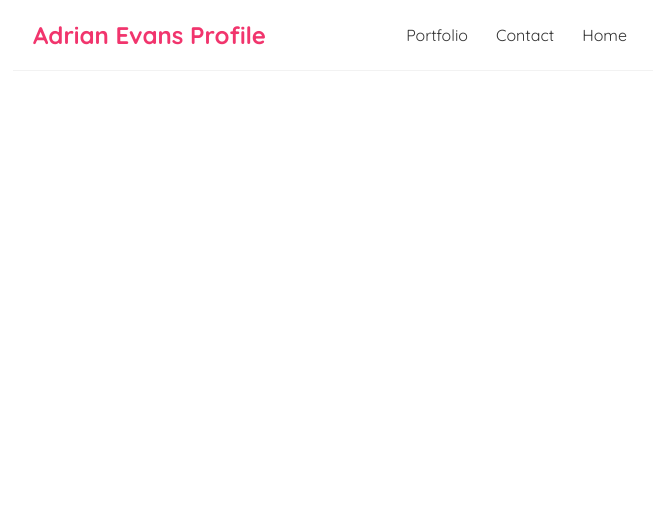
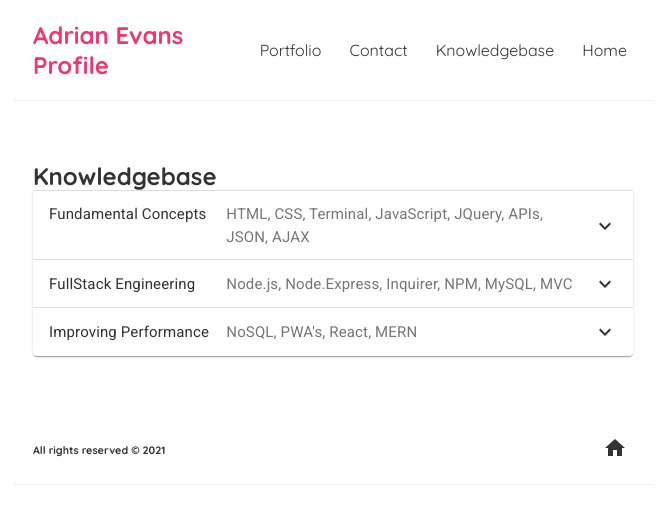
Before and after one commit to AdrianMEvans/portfolio-with-react, a React (Create React App) app: page /knowledgebase in a window 1280 px wide. Shown: the top 524 px of the page, without its empty margins (307-972 px from the left). Built offline with nearby package versions, Linux system fonts and the light colour scheme.

Commit message:
added knowledgebase component

```diff
--- a/src/App.js
+++ b/src/App.js
@@ -2,6 +2,9 @@ import Navbar from './Navbar';
 import Home from './Home';
 import Portfolio from './Portfolio';
 import Contact from './Contact';
+import Footer from './Footer';
+import Knowledgebase from './Knowledgebase';
+
 
 
 import { BrowserRouter as Router, Route, Switch } from 'react-router-dom';
@@ -23,11 +26,15 @@ function App() {
             <Route exact path="/contact">
               <Contact />
             </Route>
+            <Route exact path="/knowledgebase">
+              <Knowledgebase />
+            </Route>
             <Route exact path="/portfolio/:id">
               <PortfolioDetail />
             </Route>
           </Switch>
         </div>
+        <Footer />
       </div>
     </Router>
   );
--- a/src/Contact.js
+++ b/src/Contact.js
@@ -20,11 +20,13 @@ function createData(name, detail) {
 
 const rows = [
   createData('Address', "6 Serena Way, Iluka, WA 6028, Australia"),
-  createData('E-mail', <a href="mailto:adrian@polywhiz.com" textDecoration="none">adrian@polywhiz.com</a>),
-  createData('Website', <a textDecoration="none" href="http://www.thefullstackers.com" target="_blank" rel="noreferrer">www.thefullstackers.com</a>),
-  createData('Mobile', <a class="white-text" href="tel:+61424064104">0424 064 104</a>),
-  createData('GitHub Profile', <a class="white-text" href="https://github.com/AdrianMEvans" target="blank">github.com/AdrianMEvans</a>),
-  createData('LinkedIn', <a class="white-text" href="https://www.linkedin.com/company/71619875/admin/" target="blank">LinkedIn - The FullStackers</a>),
+  createData('E-mail', <a href="mailto:adrian@polywhiz.com">adrian@polywhiz.com</a>),
+  createData('Website', <a href="http://www.thefullstackers.com" target="_blank" rel="noreferrer">www.thefullstackers.com</a>),
+  createData('Mobile', <a href="tel:+61424064104">0424 064 104</a>),
+  createData('GitHub Profile', <a href="https://github.com/AdrianMEvans" target="blank">github.com/AdrianMEvans</a>),
+  createData('LinkedIn', <a href="https://www.linkedin.com/company/71619875/admin/" target="blank">LinkedIn - The FullStackers</a>),
+  createData('Resume', <a href="https://adrianmevans.github.io/AdrianEvans-Portfolio-May-2021/assets/files/Adrian_Evans_CV.pdf" target="blank">Download CV here</a>),
+
 ];
 
 export default function BasicTable() {
@@ -32,11 +34,14 @@ export default function BasicTable() {
 
   return (
     <TableContainer component={Paper}>
+      <div>
+        <h2>Contact Details</h2>
+      </div>
       <Table className={classes.table} aria-label="simple table">
         <TableHead>
           <TableRow>
-            <TableCell>Contact</TableCell>
-            <TableCell align="left">Detail</TableCell>
+            <TableCell></TableCell>
+            <TableCell align="left"></TableCell>
           </TableRow>
         </TableHead>
         <TableBody>
--- /dev/null
+++ b/src/Footer.js
@@ -0,0 +1,17 @@
+import { NavLink } from 'react-router-dom'
+import HomeIcon from '@material-ui/icons/Home';
+
+const Footer = () => {
+    return (
+        <nav className="navbar">
+          <h6>All rights reserved &#169; {new Date().getFullYear()} </h6>
+          <div className="links">
+            <NavLink to="/">
+          <HomeIcon />
+             </NavLink>
+          </div>
+        </nav>
+      );
+    }
+
+export default Footer;
--- a/src/Home.js
+++ b/src/Home.js
@@ -7,4 +7,5 @@ const Home = () => {
  );
 }
 
+
 export default Home;
--- /dev/null
+++ b/src/Knowledgebase.js
@@ -0,0 +1,95 @@
+import React from 'react';
+import { makeStyles } from '@material-ui/core/styles';
+import Accordion from '@material-ui/core/Accordion';
+import AccordionDetails from '@material-ui/core/AccordionDetails';
+import AccordionSummary from '@material-ui/core/AccordionSummary';
+import Typography from '@material-ui/core/Typography';
+import ExpandMoreIcon from '@material-ui/icons/ExpandMore';
+
+const useStyles = makeStyles((theme) => ({
+  root: {
+    width: '100%',
+  },
+  heading: {
+    fontSize: theme.typography.pxToRem(15),
+    flexBasis: '33.33%',
+    flexShrink: 0,
+  },
+  secondaryHeading: {
+    fontSize: theme.typography.pxToRem(15),
+    color: theme.palette.text.secondary,
+  },
+}));
+
+export default function ControlledAccordions() {
+  const classes = useStyles();
+  const [expanded, setExpanded] = React.useState(false);
+
+  const handleChange = (panel) => (event, isExpanded) => {
+    setExpanded(isExpanded ? panel : false);
+  };
+
+  return (
+    <div className={classes.root}>
+        <h2>Knowledgebase</h2>
+      <Accordion expanded={expanded === 'panel1'} onChange={handleChange('panel1')}>
+        <AccordionSummary
+          expandIcon={<ExpandMoreIcon />}
+          aria-controls="panel1bh-content"
+          id="panel1bh-header"
+        >
+          <Typography className={classes.heading}>Fundamental Concepts</Typography>
+          <Typography className={classes.secondaryHeading}>HTML, CSS, Terminal, JavaScript, JQuery, APIs, JSON, AJAX</Typography>
+        </AccordionSummary>
+        <AccordionDetails>
+          <Typography>
+            Creating webpages from scratch using HTML, CSS Styling, JavaScript and JQuery.
+            Using the terminal to push, pull and update github repositories and deploying pages via github.
+            Consuming APIs and parsing JSON data to extract data.
+            Updating website data using AJAX without having to hit the refresh button.
+          </Typography>
+        </AccordionDetails>
+      </Accordion>
+      <Accordion expanded={expanded === 'panel2'} onChange={handleChange('panel2')}>
+        <AccordionSummary
+          expandIcon={<ExpandMoreIcon />}
+          aria-controls="panel2bh-content"
+          id="panel2bh-header"
+        >
+          <Typography className={classes.heading}>FullStack Engineering</Typography>
+          <Typography className={classes.secondaryHeading}>Node.js, Node.Express, Inquirer, NPM, MySQL, MVC
+          </Typography>
+        </AccordionSummary>
+        <AccordionDetails>
+          <Typography>
+            Working with servers, databases, and other back end technologies.
+            Writing server-side JavaScript code with Node.js and serving static webpages.
+            Querying large amounts of data and answering questions from a MySQL database.
+            Understanding and using Joins, Wheres, and Counts strategically.
+            Connecting the back end to the front end.
+          </Typography>
+        </AccordionDetails>
+      </Accordion>
+      <Accordion expanded={expanded === 'panel3'} onChange={handleChange('panel3')}>
+        <AccordionSummary
+          expandIcon={<ExpandMoreIcon />}
+          aria-controls="panel3bh-content"
+          id="panel3bh-header"
+        >
+          <Typography className={classes.heading}>Improving Performance	</Typography>
+          <Typography className={classes.secondaryHeading}>NoSQL, PWA's, React, MERN
+          </Typography>
+        </AccordionSummary>
+        <AccordionDetails>
+          <Typography>
+            Utilising NoSQL databases, such as MongoDB, as an alternative to MySQL.
+            Improving the performance of applications.
+            Converting traditional applications into progressive web applications (PWAs)
+            Creating single-page applications with React.
+            Computer Science applied to JavaScript. (data structures, algorithms)
+          </Typography>
+        </AccordionDetails>
+      </Accordion>
+    </div>
+  );
+}
--- a/src/Navbar.js
+++ b/src/Navbar.js
@@ -26,6 +26,12 @@ const Navbar = () => {
         >
           Contact
           </NavLink>
+          <NavLink
+        exact to="/knowledgebase"
+        activeClassName="selected"
+        >
+          Knowledgebase
+          </NavLink>
         <NavLink
         exact to="/"
         activeClassName="selected"
--- a/src/PortfolioDetail.js
+++ b/src/PortfolioDetail.js
@@ -55,7 +55,6 @@ const PortfolioDetail = () => {
                             style={{
                                 fontSize: 10
                             }}
-                            target="_blank"
                             variant="outlined"
                             color="secondary">
                             Back to List
```
